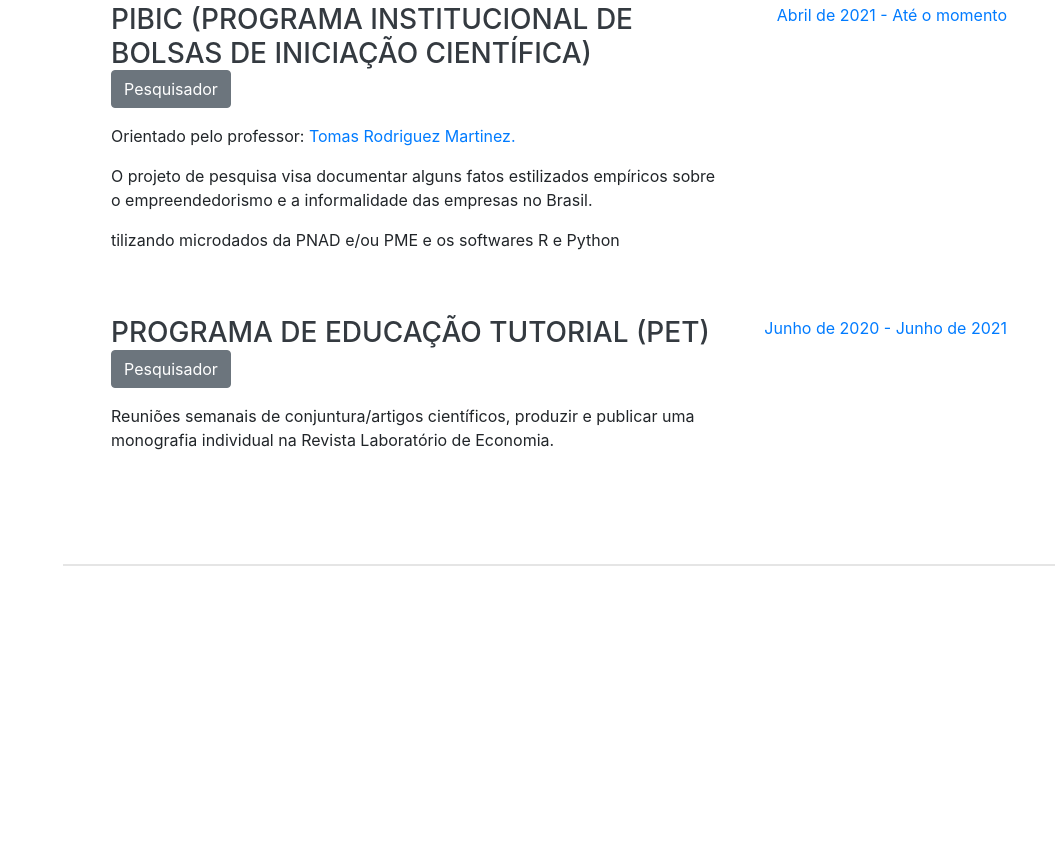
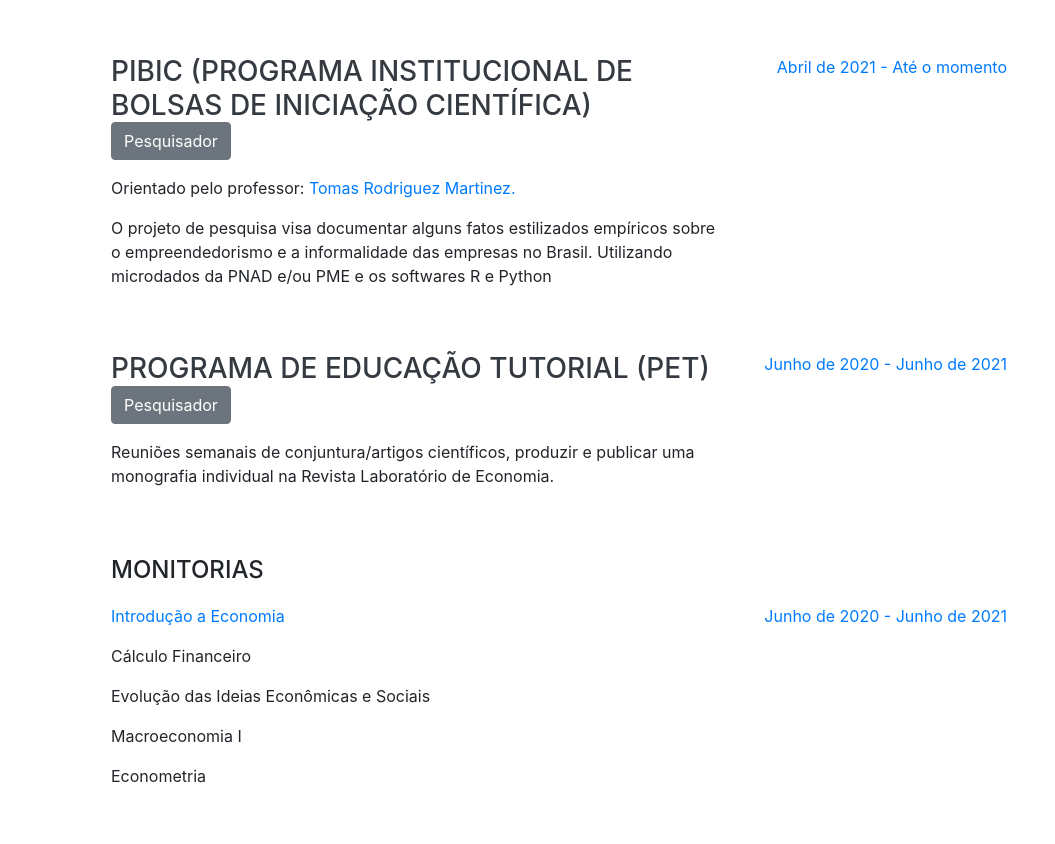
Before and after one commit to ocesarfreitas/Curriculum-Vitae, a website with bundled scripts: page index.html in a window 1280 px wide. Shown: the part 4216-5060 px from the top of the page, without its empty margins (225-1280 px from the left). Built offline with nearby package versions, Linux system fonts and the light colour scheme; a web font is replaced by a local one.

Commit message:
Atualizações

```diff
--- a/index.html
+++ b/index.html
@@ -185,7 +185,7 @@
         <section class="resume-section p-3 p-lg-5 d-flex justify-content-center" id="projects">
             <div class="w-100">
                 <h2 class="mb-5">Projetos de Pesquisa e Extensão</h2>
-
+                <div class="subheading mb-3">Pesquisa</div>
                 <div class="resume-item d-flex flex-column flex-md-row justify-content-between mb-5">
                     <div class="resume-content">
                         <h3 class="mb-0">Laboratório de Aprendizado de Máquina em Finanças e Organizações (LAMFO)</h3>
@@ -216,8 +216,7 @@
                         <a href="https://proic.unb.br/" class="btn btn-secondary">Pesquisador</a>
                         <p>
                         <p>Orientado pelo professor: <a href="https://tomasrm.github.io">Tomas Rodriguez Martinez.</a></p>
-                        <p>O projeto de pesquisa visa documentar alguns fatos estilizados empíricos sobre o empreendedorismo e a informalidade das empresas no Brasil. </p>
-                        <p>tilizando microdados da PNAD e/ou PME e os softwares R e Python</p>
+                        <p>O projeto de pesquisa visa documentar alguns fatos estilizados empíricos sobre o empreendedorismo e a informalidade das empresas no Brasil. Utilizando microdados da PNAD e/ou PME e os softwares R e Python</p>
                     </div>
                     <div class="resume-date text-md-right">
                         <span class="text-primary">Abril de 2021 - Até o momento</span>
@@ -235,7 +234,19 @@
                         <span class="text-primary">Junho de 2020 - Junho de 2021</span>
                     </div>
                 </div>
-
+                <div class="subheading mb-3">Monitorias</div>
+                <div class="resume-item d-flex flex-column flex-md-row justify-content-between mb-5">
+                    <div class="resume-content">
+                        <p><a href="https://introducaoaeconomia.wordpress.com/">Introdução a Economia</a></p>
+                        <p>Cálculo Financeiro</p>
+                        <p>Evolução das Ideias Econômicas e Sociais</p>
+                        <p>Macroeconomia I</p>
+                        <p>Econometria</p>
+                    </div>
+                    <div class="resume-date text-md-right">
+                        <span class="text-primary">Junho de 2020 - Junho de 2021</span>
+                    </div>
+                </div>
         </div>
         </section>
 
```
